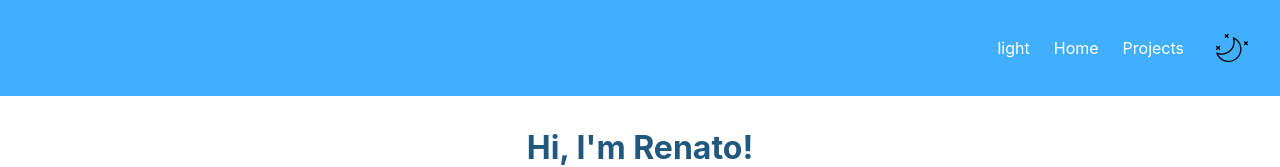
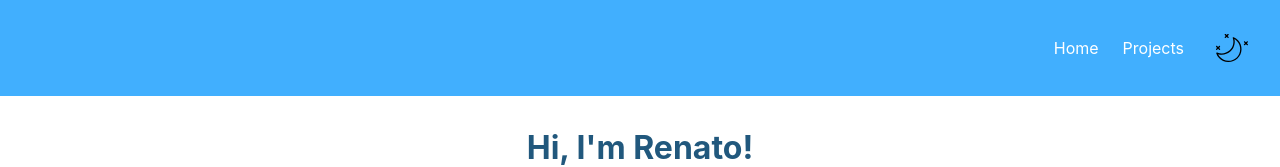
Before and after one commit to renatofekete/personal, a Next.js app: page / in a window 1280 px wide. Shown: the top 167 px of the page. Built offline with nearby package versions, Linux system fonts and the light colour scheme.

Commit message:
fixed text in navigation

```diff
--- a/components/Header.tsx
+++ b/components/Header.tsx
@@ -34,7 +34,6 @@ const Header = () => {
     <header className={styles.header}>
       <nav className={styles.navbar}>
         <ul className={styles.navigation}>
-          <li>{theme}</li>
           <li>
             <Link href={`/`}>Home</Link>
           </li>
```
